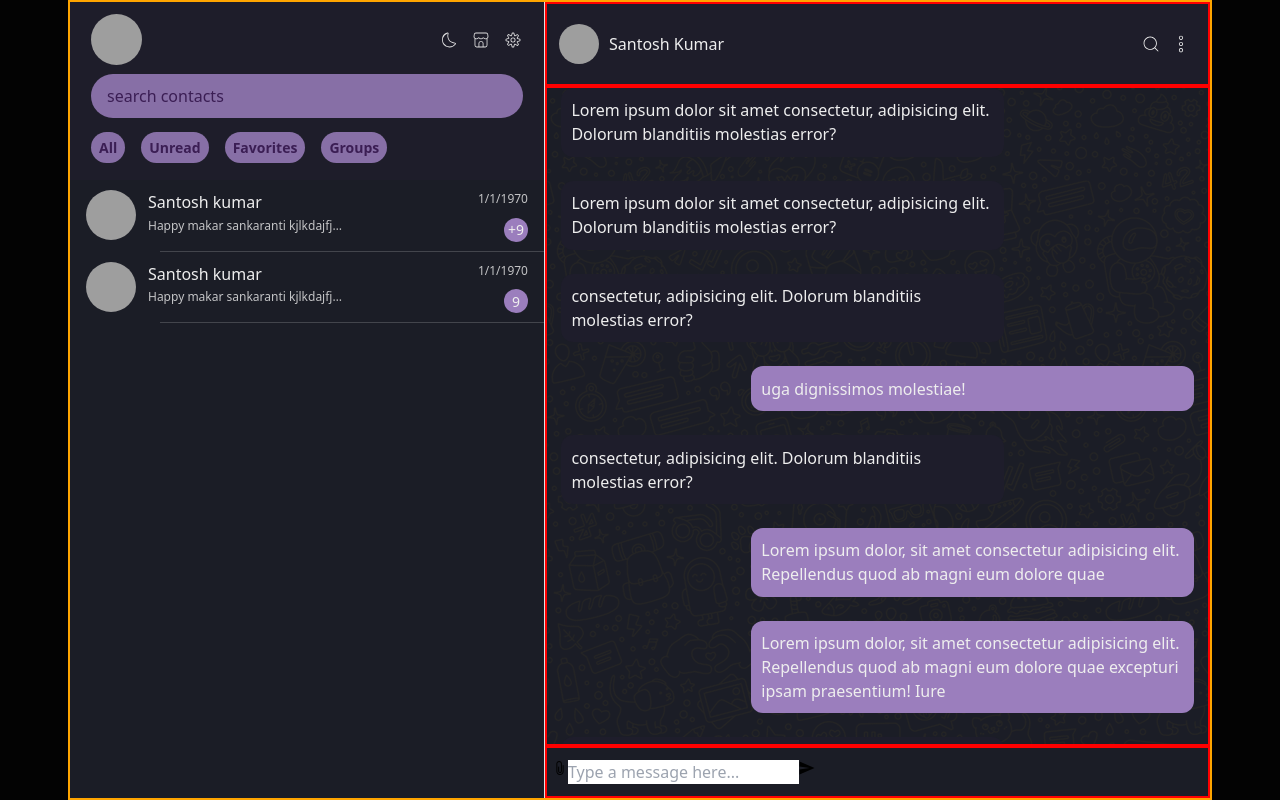
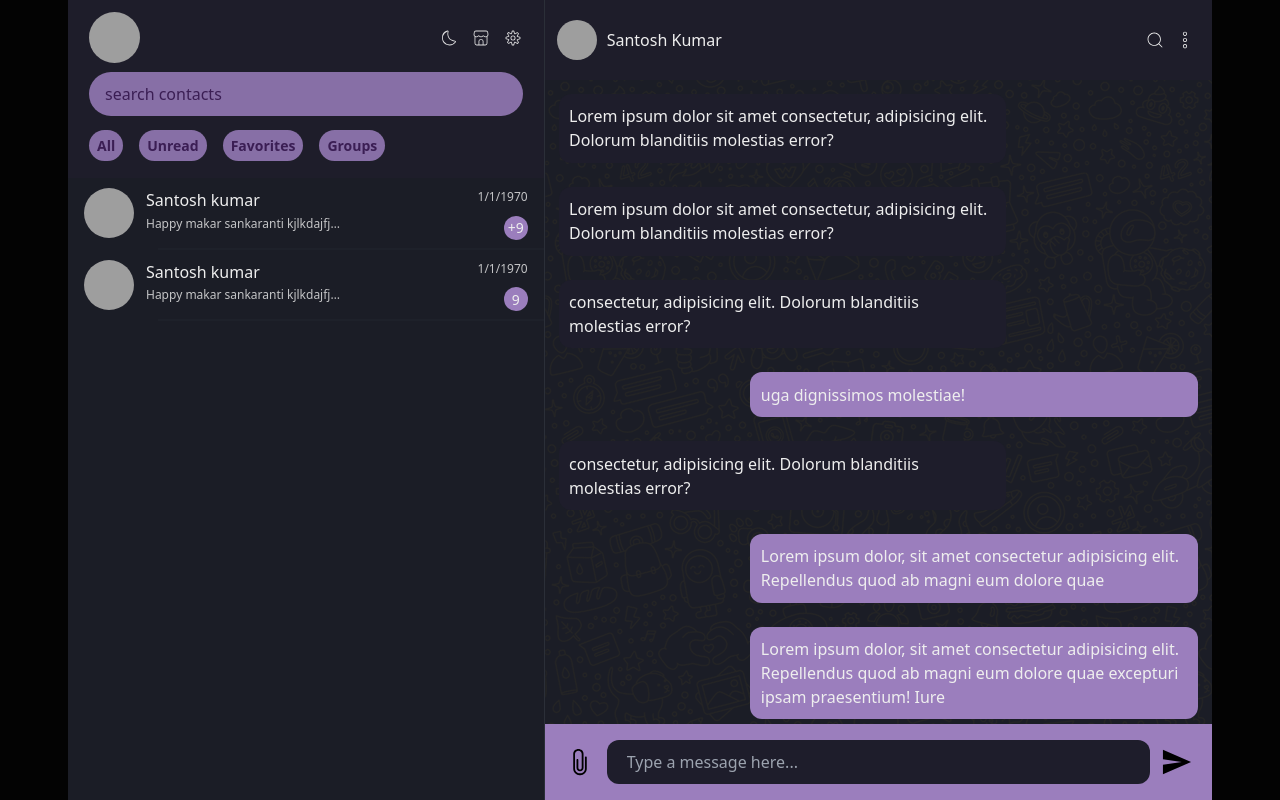
Before and after one commit to Sudhanshusingh315/ChatApp, a React (Vite) app in the folder frontend/: page /chat in a window 1280 px wide. Built offline with nearby package versions, Linux system fonts and the light colour scheme; grey boxes are pictures that could not be loaded.

Commit message:
complete send text message css

```diff
--- a/frontend/src/pages/chat/Chat.jsx
+++ b/frontend/src/pages/chat/Chat.jsx
@@ -149,7 +149,7 @@ export default function Chat() {
                     </div>
                 </div>
                 {/* message box input */}
-                <div className="send-chat-configuration">
+                <div className="send-chat-configuration bg-secondary-400">
                     <p className="attachments">
                         <IoIosAttach/>
                     </p>
--- a/frontend/src/pages/chat/chat.css
+++ b/frontend/src/pages/chat/chat.css
@@ -8,6 +8,7 @@
     padding: 0;
     box-sizing: border-box;
     --chat-bg-color: #1e1d2b;
+    --border-list: rgba(134, 150, 160, .15)
 }
 
 img {
@@ -16,7 +17,6 @@ img {
 }
 
 .chat-wrapper {
-    border:2px solid orange ;
     min-width: 750px;
     max-width: 1144px;
     height: 100vh;
@@ -28,10 +28,12 @@ img {
 
 .sidebar {
     /* todo: fixed the borded on the right side */
-    border-right: 1px solid #eeee;
     grid-column-start: 1;
     grid-column-end: 7;
+    border-right: 1px solid var(--border-list);
 }
+
+
 
 .chat-action {
     display: grid;
@@ -143,9 +145,9 @@ img {
     content: "";
     display: block;
     width: 81%;
-    height: 1px;
+    height: 2px;
     position: absolute;
-    background-color: #eeee;
+    background-color: var(--border-list);
     bottom: 0;
     right: 0;
     opacity: 0.2;
@@ -158,9 +160,6 @@ img {
     flex-direction: column;
     grid-column: 7/-1;
     overflow: auto;
-}
-.chat-container > * {
-    border: 2px solid red;
 }
 
 .chat-header-section {
@@ -198,11 +197,12 @@ img {
 .chat-talking-section {
     display: flex;
     flex-direction: column;
-    padding: 0 0.875rem;
+    padding:  0.875rem;
     background: url("../../assets/bg-chat-room.png");
     overflow:auto;
     height: 800px;
     flex:1;
+    scroll-behavior: smooth;
     /* overflow-y: scroll; */
     .reciever,
     .owner {
@@ -253,17 +253,58 @@ img {
     } */
 }
 
+.chat-talking-section::-webkit-scrollbar{
+    width: .25rem;
+}
+
+.chat-talking-section::-webkit-scrollbar-track{
+}
+.chat-talking-section::-webkit-scrollbar-thumb{
+    background-color: var(--border-list);
+
+}
+
 
 /* Send message */
 .send-chat-configuration{
     display: flex;
-    padding: 12px 5px;
+    padding: 1rem 20px;
+    justify-content: space-between;
+    align-items: center;
+    gap: 12px;
+    input{
+        flex:1;
+        padding: .625em .75em;
+        border-radius:.75rem ;
+        background-color: #1e1d2b;
+        color: white;
+    }
+    input:focus-visible{
+        outline:2px solid white;
+    }
+    input[type="text"]{
+        padding-left: 20px;
+    }
+    .attachments{
+        width: 1.875rem;
+        aspect-ratio: 1/1;
+        font-size: 2rem;
+    }
+    .send-message{
+        width: 1.875rem;
+        aspect-ratio: 1/1;
+        font-size: 2rem;
+    }
 }
+
+
+
+
+
 
 @media (min-width: 850px) {
     .sidebar {
         /* todo: fixed the borded on the right side */
-        border-right: 1px solid #eeee;
         grid-column-start: 1;
         grid-column-end: 6;
     }
```
